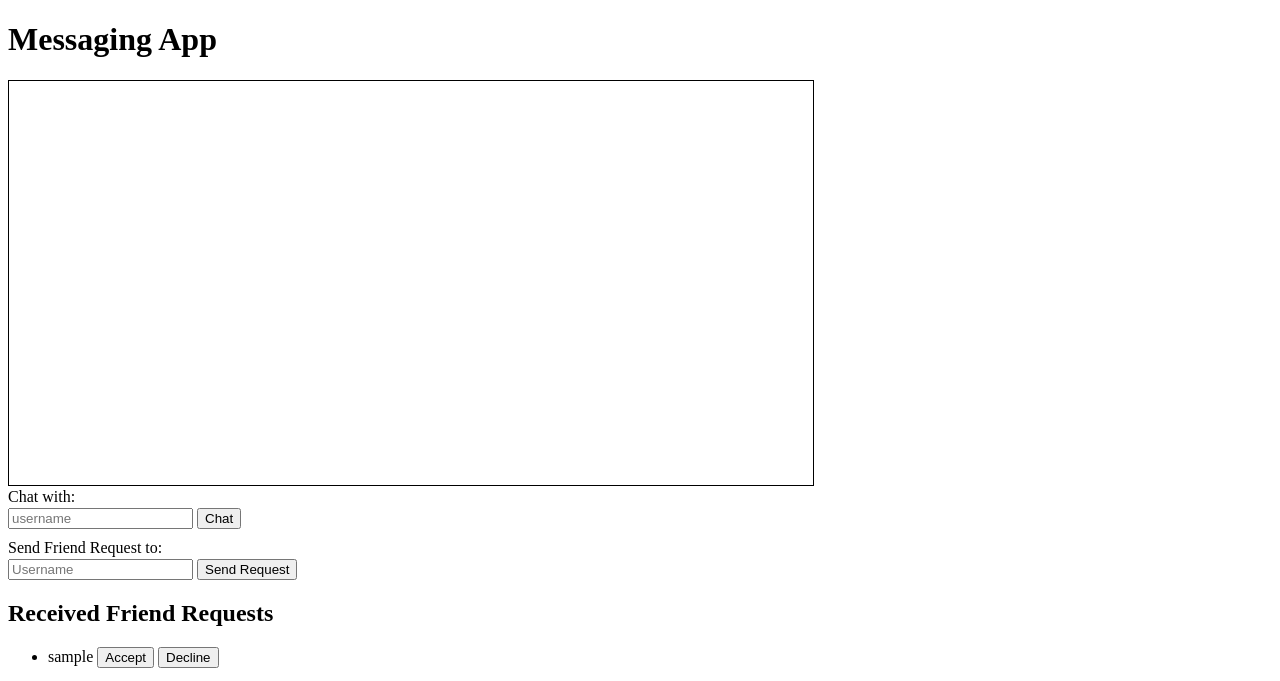
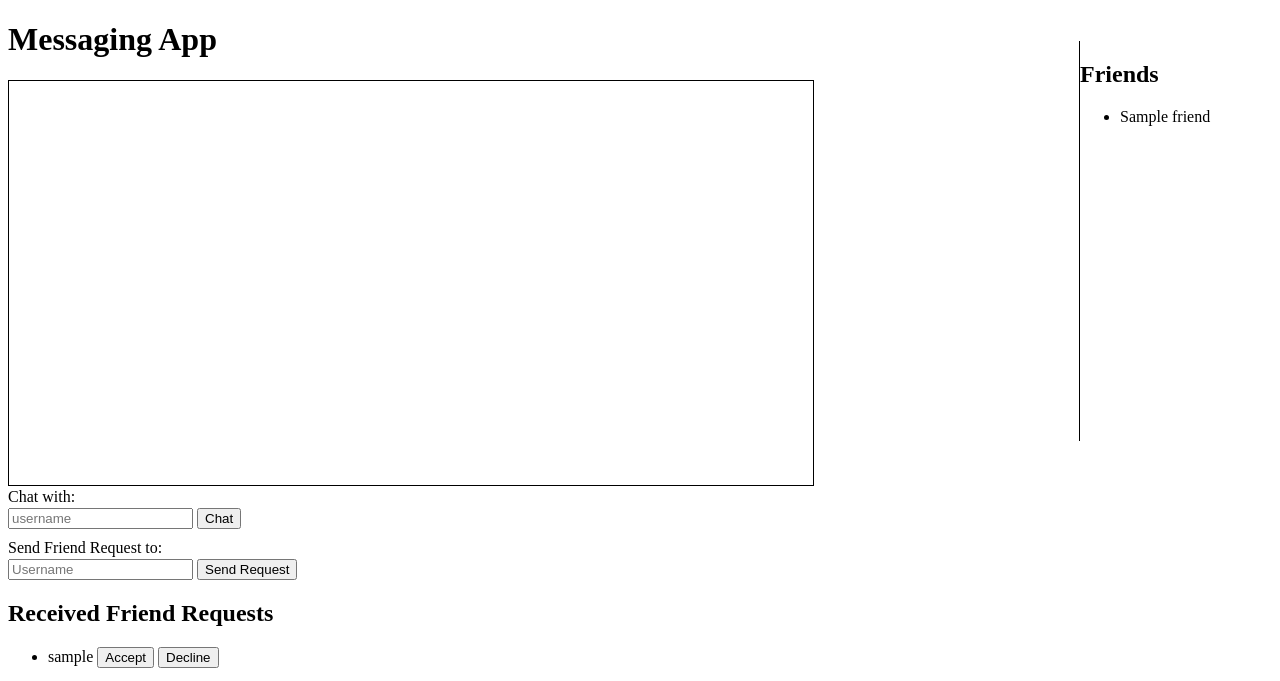
Before and after one commit to SheXinLim/MessagingAppV1, a Flask app: template INFO2222-Scaffold-main/templates/home.jinja in a window 1280 px wide. Shown: the part 59-740 px from the top of the page. Run offline with Flask 3, Linux system fonts and the light colour scheme; the template is opened without the code that fills it: most values are stand-ins (such as "Sample title", 1, 10 or a date in 2020).

Commit message:
added friend list once user log in

```diff
--- a/INFO2222-Scaffold-main/app.py
+++ b/INFO2222-Scaffold-main/app.py
@@ -86,9 +86,13 @@ def home():
     username = request.args.get("username")
     received_requests = db.get_received_friend_requests(username)
     sent_requests = db.get_sent_friend_requests(username)
+    friends = db.get_friends(username)  # Get the list of friends
 
-    return render_template("home.jinja", username=request.args.get("username"),received_requests=received_requests,
-                           sent_requests=sent_requests)
+    return render_template("home.jinja", username=username, received_requests=received_requests,
+                           sent_requests=sent_requests, friends=friends)
+
+    # return render_template("home.jinja", username=request.args.get("username"),received_requests=received_requests,
+    #                        sent_requests=sent_requests)
 
 # friend req
 @app.route("/send-friend-request", methods=["POST"])
--- a/INFO2222-Scaffold-main/templates/home.jinja
+++ b/INFO2222-Scaffold-main/templates/home.jinja
@@ -25,6 +25,16 @@
         width: 800px;
         overflow: auto;
         padding: 2px;
+    }
+
+    #friends-list {
+        position: absolute;
+        right: 0;
+        top: 100px; /* Adjust based on header height */
+        width: 200px; /* Adjust based on desired width */
+        border-left: 1px solid black;
+        height: 400px;
+        overflow: auto;
     }
 
     .text  {
@@ -106,6 +116,20 @@
             {% endfor %}
         </ul>
     </section>
+    <!-- Friends List -->
+    <section id="friends-list">
+        <h2>Friends</h2>
+        <ul>
+            {% if friends %}
+                {% for friend in friends %}
+                <li>{{ friend }}</li>
+                {% endfor %}
+            {% else %}
+                <li>No friends yet.</li>
+            {% endif %}
+        </ul>
+    </section>
+
 
 </main>
 
```
Also changed, not shown: INFO2222-Scaffold-main/db.py (+18 -0 lines).
